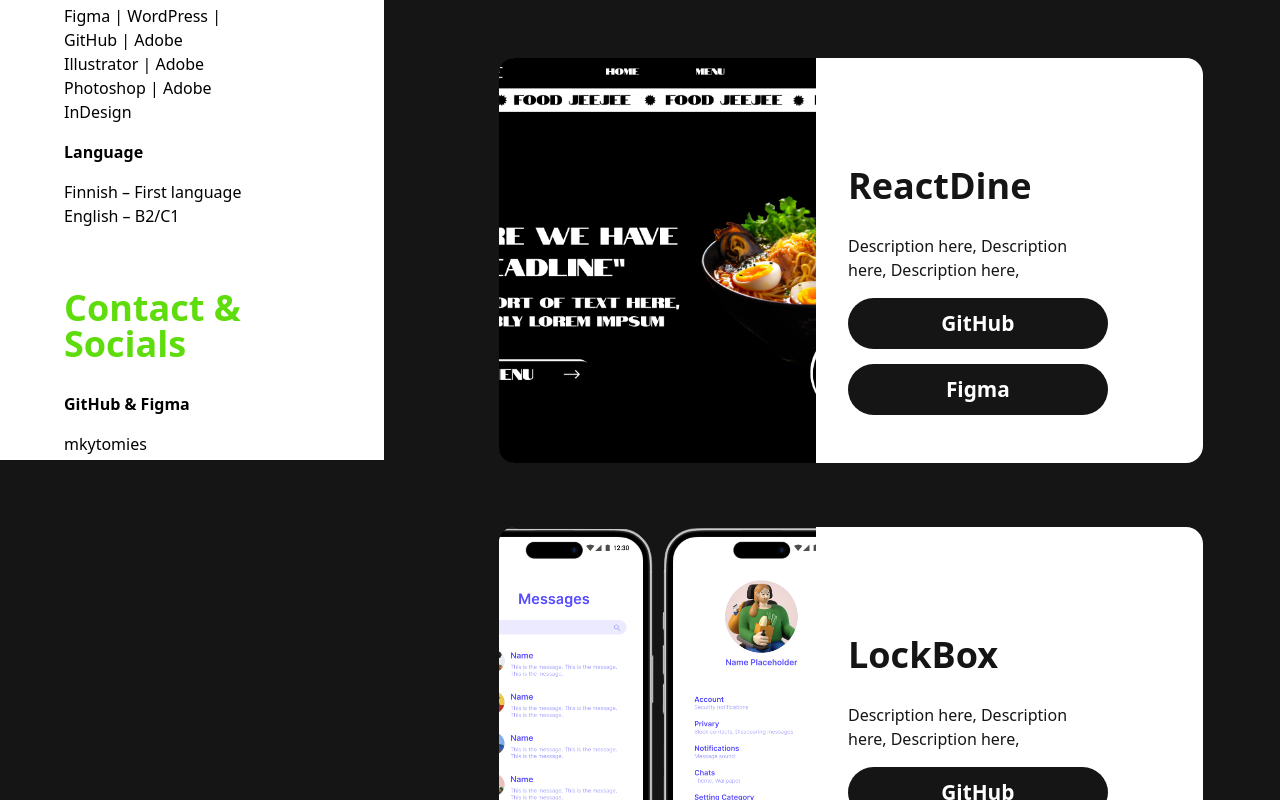
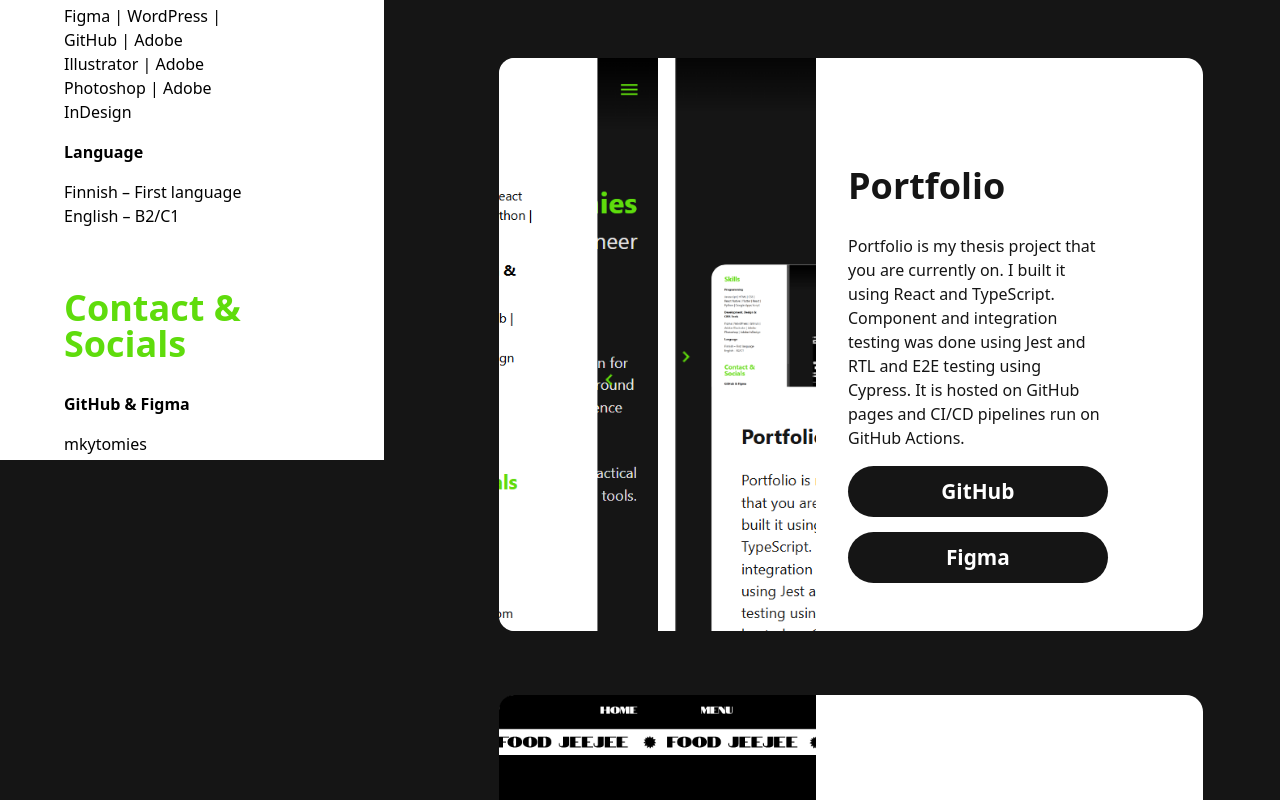
Before and after one commit to mkytomies/Portfolio, a React (Vite) app: page /portfolio in a window 1280 px wide. Shown: the part 340-1140 px from the top of the page. Built offline with nearby package versions, Linux system fonts and the light colour scheme.

Commit message:
Add Figma link for portfolio and images

```diff
--- a/src/pages/Portfolio.tsx
+++ b/src/pages/Portfolio.tsx
@@ -1,7 +1,9 @@
 import ProjectTile from "../components/ProjectTile";
 
+import portfolio from '../assets/portfolio.png';
 import reactDine from '../assets/reactDine.png';
 import lockbox from '../assets/lockbox.jpg';
+import comingSoon from '../assets/coming-soon.png';
 
 type Project = {
     name: string;
@@ -15,10 +17,18 @@ type Project = {
 const Portfolio = () => {
     const projects: readonly Project[] = [
         {
+            name: "Portfolio",
+            image: portfolio,
+            imageAlt: "Picture of Portfolio",
+            description: "Portfolio is my thesis project that you are currently on. I built it using React and TypeScript. Component and integration testing was done using Jest and RTL and E2E testing using Cypress. It is hosted on GitHub pages and CI/CD pipelines run on GitHub Actions.",
+            gitHub: 'https://github.com/mkytomies/Portfolio',
+            figma: 'https://www.figma.com/community/file/1623305769059810923/portfolio',
+        },
+        {
             name: "ReactDine",
             image: reactDine,
             imageAlt: 'Picture of ReactDine',
-            description: "Description here, Description here, Description here,",
+            description: "ReactDine is a frontend school Project made using React. It’s a mock restaurant page where users can place orders. ",
             gitHub: "https://github.com/mkytomies/reactdine",
             figma: "https://www.figma.com/community/file/1549140004070639607/reactdine",
         },
@@ -26,15 +36,15 @@ const Portfolio = () => {
             name: "LockBox",
             image: lockbox,
             imageAlt: 'Picture of Lockbox',
-            description: "Description here, Description here, Description here,",
+            description: "LockBox is a school project, where I did the frontend using React Native. Users can create an account, send and receive messages, add contacts and manage their account settings.",
             gitHub: "https://github.com/rassehub/lockbox-messenger",
             figma: "https://www.figma.com/community/file/1549142127375815676/lockbox",
         },
         {
             name: "Training Tracker",
-            image: lockbox,
+            image: comingSoon,
             imageAlt: 'Picture of Training Tracker',
-            description: "Description here, Description here, Description here,",
+            description: "Training Tracker is a school project, where I did the frontend using Flutter. Users can track their workouts in the app.",
             gitHub: "https://github.com/Masuxd/TrainingTracker",
         },
     ]
```
Also changed, not shown: src/assets/coming-soon.png (added), src/assets/portfolio.png (added).
